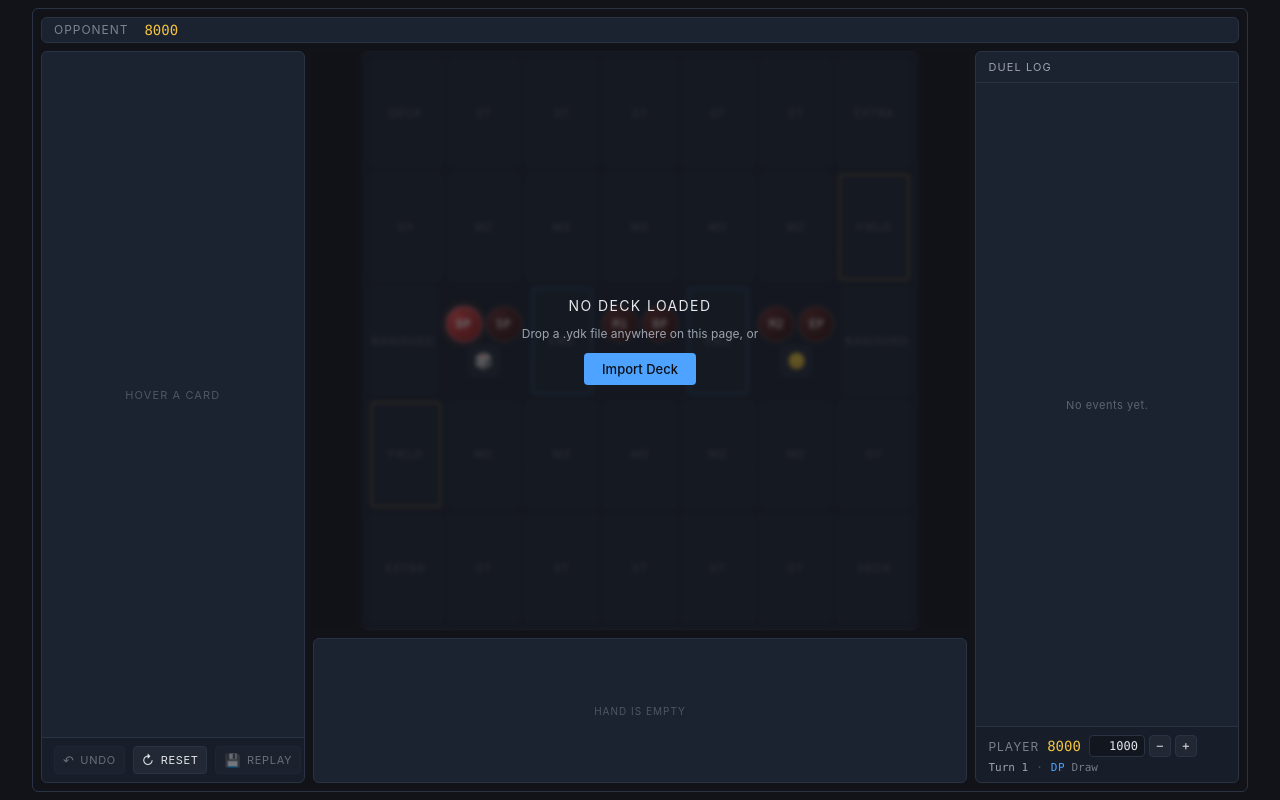
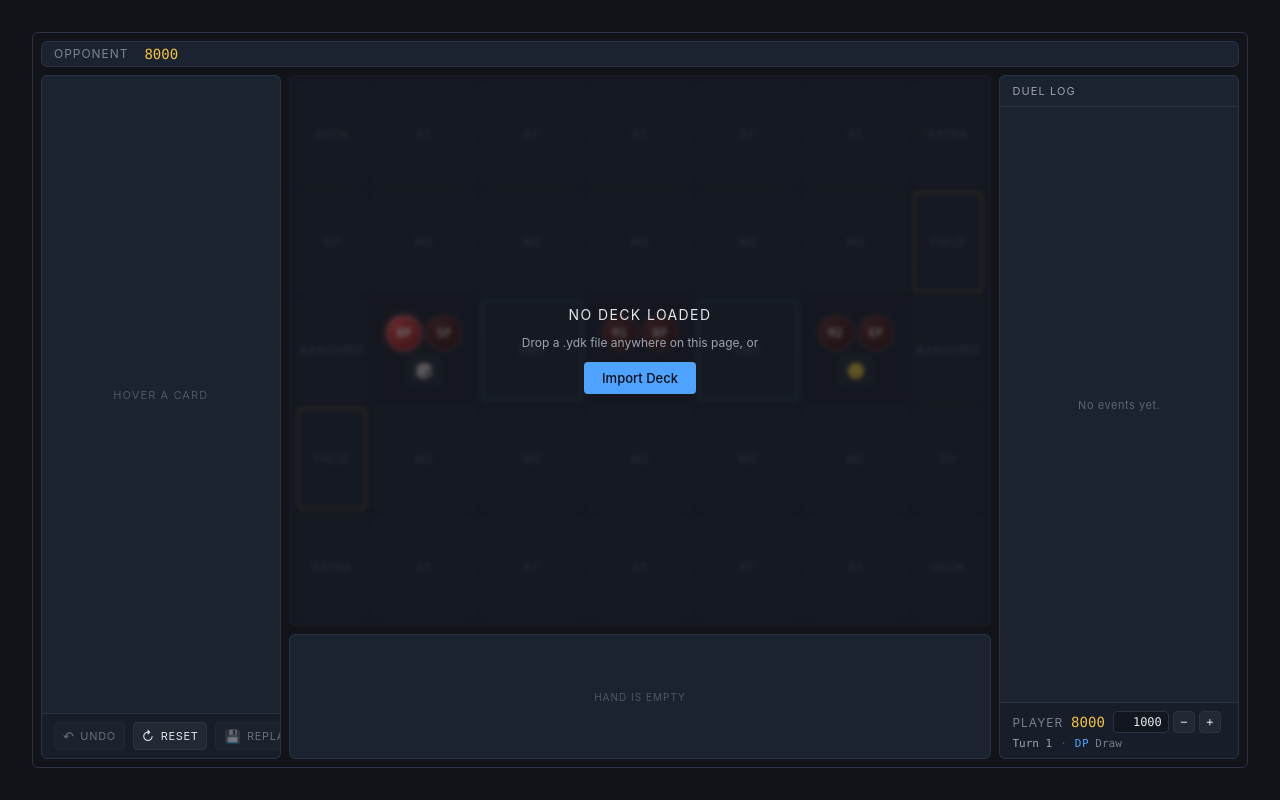
Before and after one commit to antebule/yugioh-duel-room, a Vue app: page / in a window 1280 px wide. Built offline with nearby package versions, Linux system fonts and the light colour scheme.

Commit message:
implemented Step 1 — Square playmat cells (1:1 aspect)

```diff
--- a/src/ui/DuelRoom.vue
+++ b/src/ui/DuelRoom.vue
@@ -100,13 +100,16 @@ onUnmounted(() => window.removeEventListener('keydown', onGlobalKey))
 
 <style scoped>
 .duel-room {
-  --duel-room-aspect: 1.55;
+  --duel-room-aspect: 1.65;
   width: min(95vw, calc(100vh * var(--duel-room-aspect)));
   aspect-ratio: var(--duel-room-aspect) / 1;
   min-width: 1000px;
   min-height: 650px;
   display: grid;
-  grid-template-columns: 22% 1fr 22%;
+  /* Center column gets a 590px floor (keeps cells ≈82px at the min viewport
+     with the asymmetric playmat); sides take up to 20% only once that floor
+     is satisfied, so they widen on larger screens without crowding the field. */
+  grid-template-columns: minmax(0, 20%) minmax(590px, 1fr) minmax(0, 20%);
   grid-template-rows: auto 1fr;
   grid-template-areas:
     'opp-bar opp-bar opp-bar'
@@ -170,7 +173,9 @@ onUnmounted(() => window.removeEventListener('keydown', onGlobalKey))
   min-width: 0;
   min-height: 0;
   display: grid;
-  grid-template-rows: 4fr 1fr;
+  /* Frame is aspect-locked to 7:5 and sizes off the column width;
+     hand row fills whatever vertical space is left, no gap between them. */
+  grid-template-rows: auto 1fr;
   gap: var(--space-2);
 }
 
@@ -178,6 +183,7 @@ onUnmounted(() => window.removeEventListener('keydown', onGlobalKey))
   position: relative;
   min-height: 0;
   min-width: 0;
+  aspect-ratio: 548 / 430;
   display: flex;
   align-items: center;
   justify-content: center;
--- a/src/ui/field/FieldRow.vue
+++ b/src/ui/field/FieldRow.vue
@@ -22,7 +22,13 @@ defineProps<{
   flex: 1;
   min-height: 0;
   display: grid;
-  grid-template-columns: repeat(7, 1fr);
+  /* Corner columns (FIELD_SPELL/GY/DECK/EXTRA) are portrait-width (59fr);
+     the 5 MZ/ST columns are square (86fr), matching row height.
+     minmax(0, ...) prevents the card image's intrinsic size from inflating
+     the track past its fr share. */
+  grid-template-columns:
+    minmax(0, 59fr) repeat(5, minmax(0, 86fr)) minmax(0, 59fr);
+  grid-template-rows: minmax(0, 1fr);
   gap: var(--space-2);
 }
 
--- a/src/ui/field/PlayMat.vue
+++ b/src/ui/field/PlayMat.vue
@@ -35,11 +35,11 @@ const playerBanished = makeZone('player', 'BANISHED', 0)
 
 <style scoped>
 .play-mat {
-  /* Aspect-locked to a 5-row × 7-col card grid (7 × 59 : 5 × 86 = 413 : 430).
-     Picks the larger of (fit-by-width, fit-by-height) using the parent's
-     container-query size, then aspect-ratio derives the other dimension. */
-  width: min(100cqw, calc(100cqh * 413 / 430));
-  aspect-ratio: 413 / 430;
+  /* 5-row × 7-col grid with square MZ/EMZ/ST cells and narrower portrait
+     corner cells. Width sums 59 + 5×86 + 59 = 548 card units, height sums
+     5×86 = 430, hence aspect 548/430 ≈ 1.274. */
+  width: min(100cqw, calc(100cqh * 548 / 430));
+  aspect-ratio: 548 / 430;
   max-width: 100%;
   max-height: 100%;
   display: flex;
@@ -55,7 +55,9 @@ const playerBanished = makeZone('player', 'BANISHED', 0)
   flex: 1;
   min-height: 0;
   display: grid;
-  grid-template-columns: repeat(7, 1fr);
+  grid-template-columns:
+    minmax(0, 59fr) repeat(5, minmax(0, 86fr)) minmax(0, 59fr);
+  grid-template-rows: minmax(0, 1fr);
   gap: var(--space-2);
 }
 </style>
```
